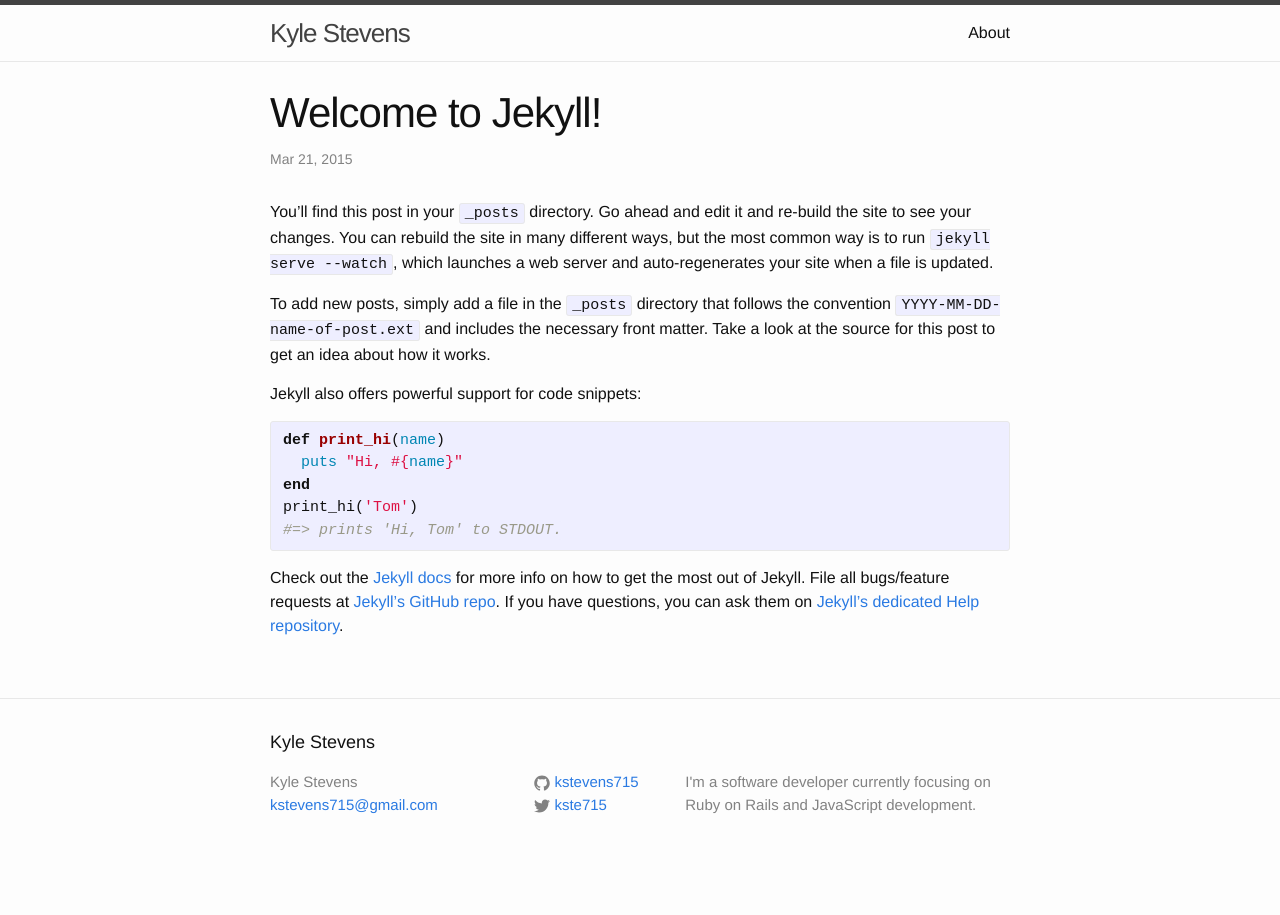
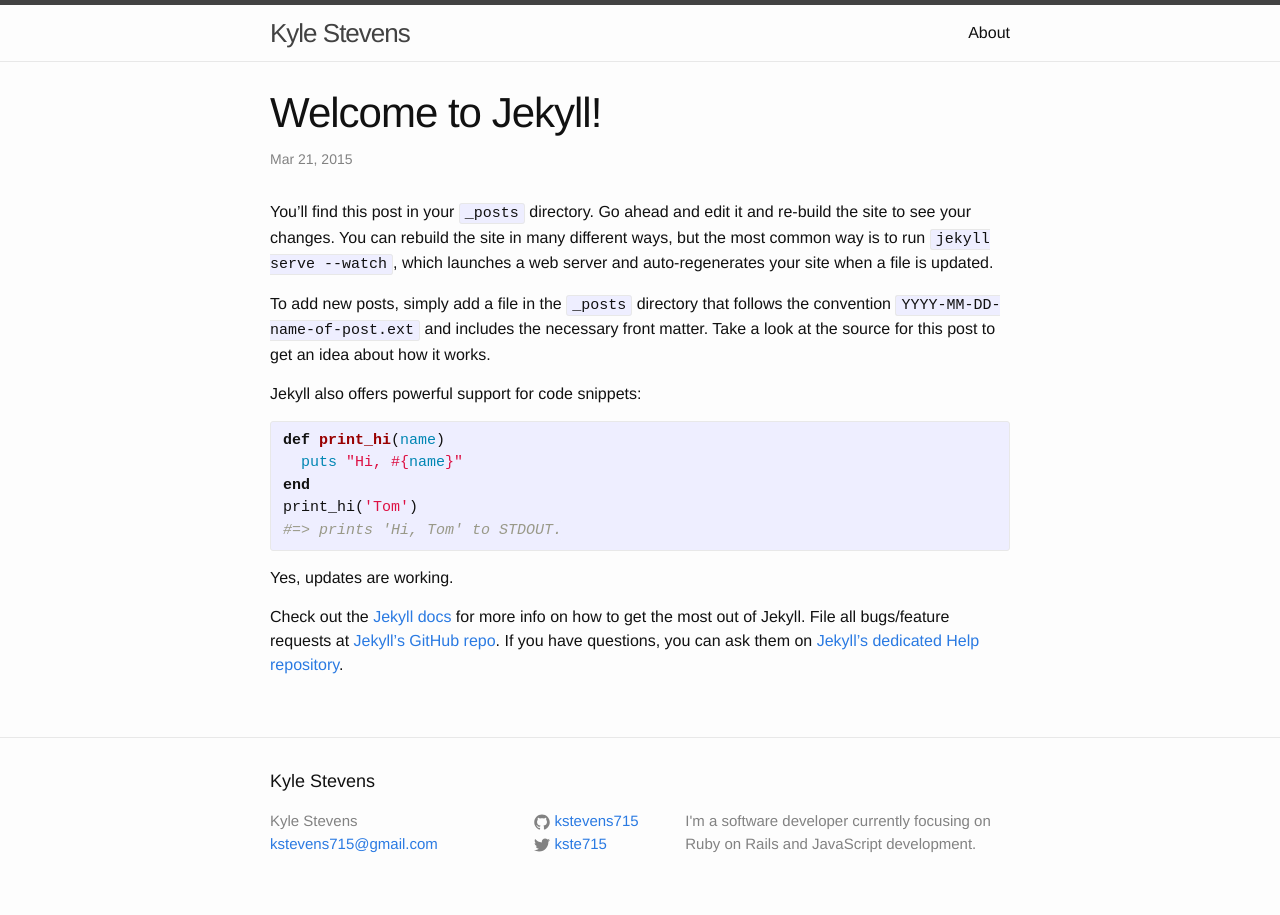
Before and after one commit to kstevens715/kstevens715.github.io, a Jekyll site: the page built from _posts/2015-03-21-welcome-to-jekyll.markdown, in a window 1280 px wide. Built offline with Jekyll 4.4.1, drawn with Linux system fonts in a browser that asks for light colours; comment, search, counter and statistics services are not loaded.

Commit message:
Try updating blog
First time in two years, so I want to make sure I remember how this
works (and that it still does) ;)

```diff
--- a/_posts/2015-03-21-welcome-to-jekyll.markdown
+++ b/_posts/2015-03-21-welcome-to-jekyll.markdown
@@ -18,6 +18,8 @@ print_hi('Tom')
 #=> prints 'Hi, Tom' to STDOUT.
 {% endhighlight %}
 
+Yes, updates are working.
+
 Check out the [Jekyll docs][jekyll] for more info on how to get the most out of Jekyll. File all bugs/feature requests at [Jekyll’s GitHub repo][jekyll-gh]. If you have questions, you can ask them on [Jekyll’s dedicated Help repository][jekyll-help].
 
 [jekyll]:      http://jekyllrb.com
```
